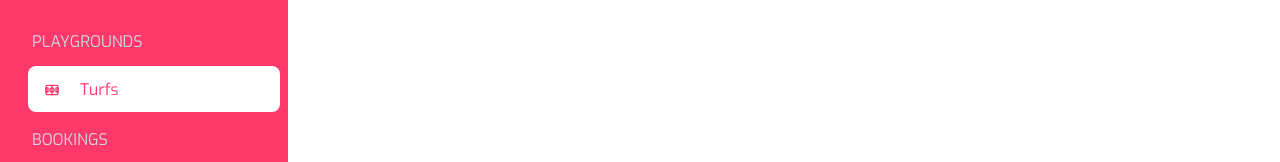
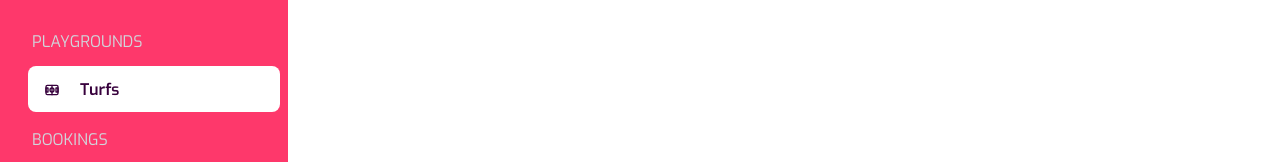
Before and after one commit to DennohKim/TurfZone, a React (Vite) app in the folder turfzone-client/: page /turfs in a window 1280 px wide. Shown: the part 198-360 px from the top of the page. Built offline with nearby package versions, Linux system fonts and the light colour scheme.

Commit message:
style: change on hover color and active link

```diff
--- a/turfzone-client/src/components/Sidebar.jsx
+++ b/turfzone-client/src/components/Sidebar.jsx
@@ -15,8 +15,8 @@ const Sidebar = () => {
   };
 
 
-  const activeLink = 'flex items-center gap-5 pl-4 pt-3 pb-2.5 rounded-lg text-primary-color bg-white text-md m-2';
-  const normalLink = "flex items-center gap-5 pl-4 pt-3 pb-2.5 rounded-lg text-md text-white hover:bg-white/[0.6] hover:text-primary-color m-2"
+  const activeLink = 'flex items-center gap-5 pl-4 pt-3 pb-2.5 rounded-lg text-secondary-color font-semibold bg-white text-md m-2';
+  const normalLink = "flex items-center gap-5 pl-4 pt-3 pb-2.5 rounded-lg text-md text-white hover:bg-white/[0.6] hover:text-secondary-color hover:font-semibold m-2"
 
   return (
     <div className="bg-primary-color h-screen md:overflow-hidden md:hover:overflow-auto pb-10 pt-3 pl-5">
```
